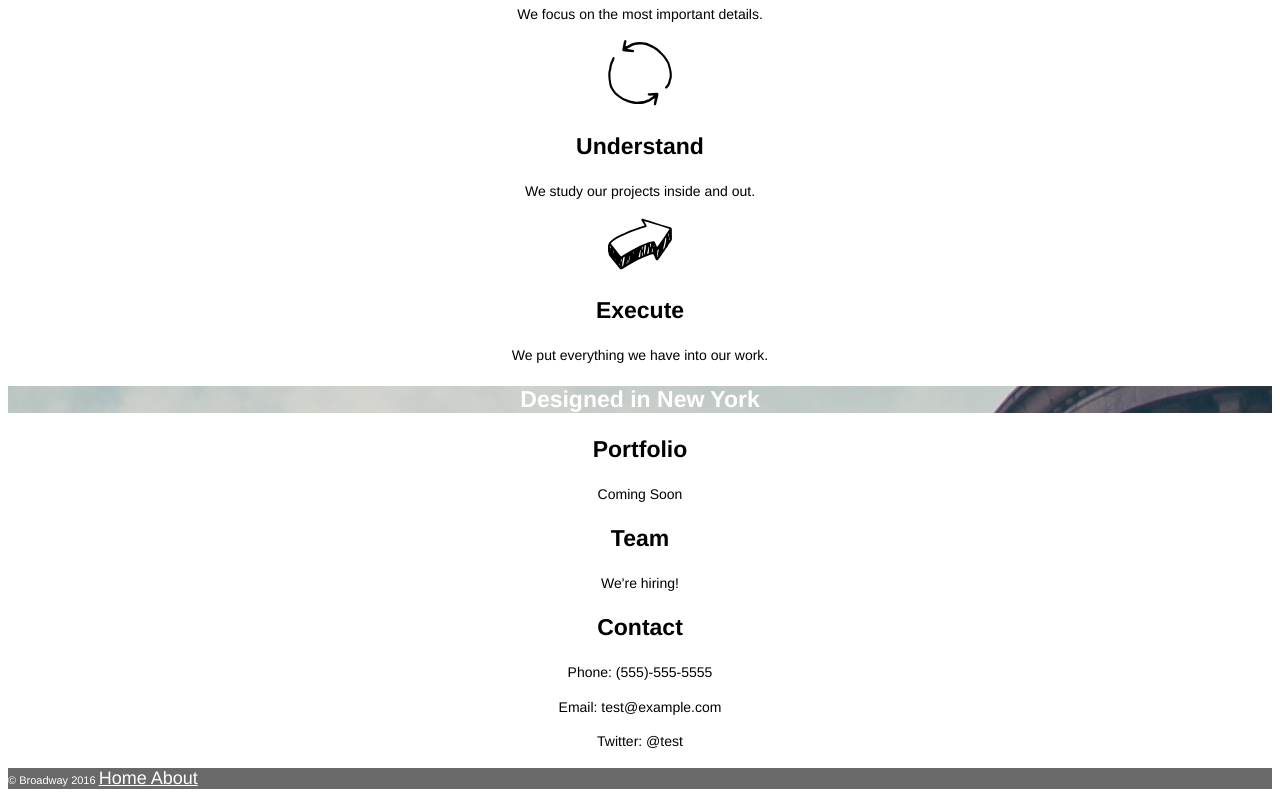
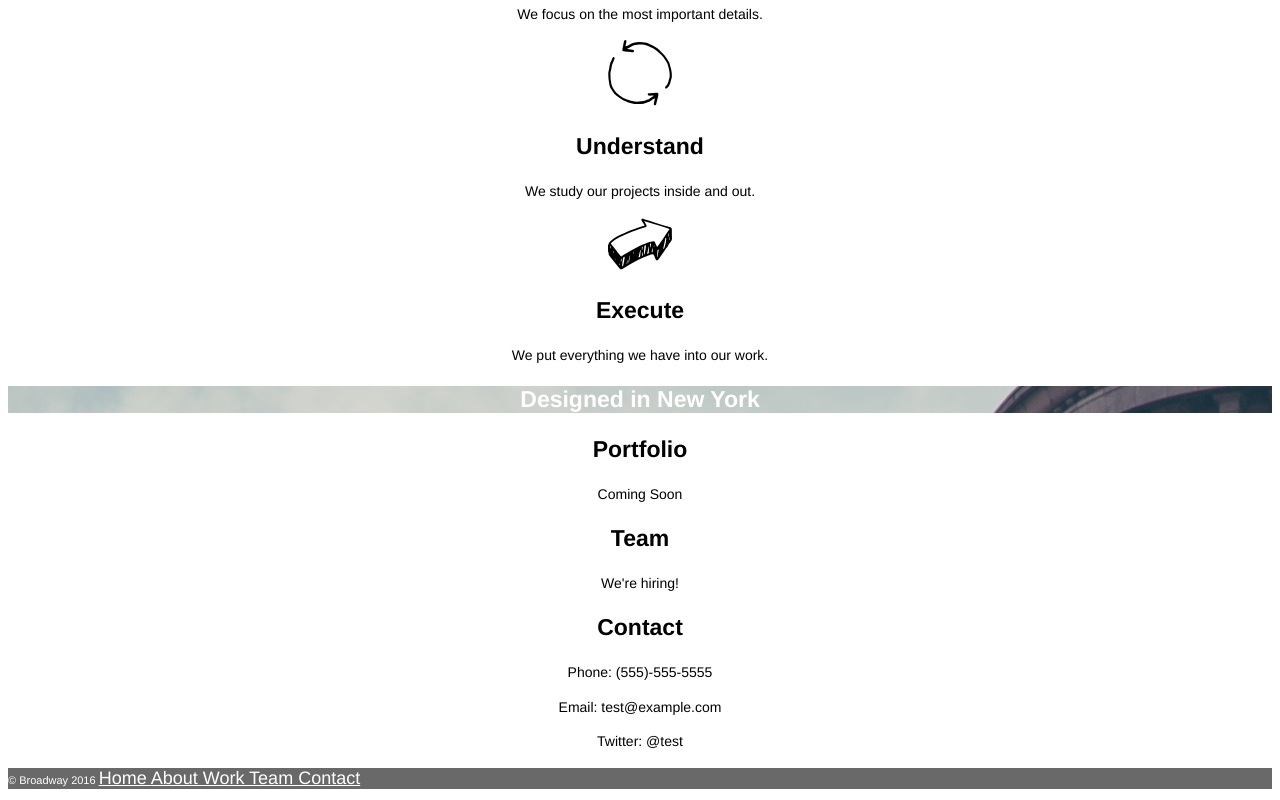
Before and after one commit to dscottjr/broadway, a plain HTML site: page index.html in a window 1280 px wide. Shown: the part 565-1365 px from the top of the page. Drawn offline with Linux system fonts and the light colour scheme.

Commit message:
Hopefully complete

```diff
--- a/index.html
+++ b/index.html
@@ -51,7 +51,7 @@
 </div>
 
 <div id="footer">
-  <p class="copyright">© Broadway 2016 <a href="">Home </a><a href="">About </a>
+  <p class="copyright">© Broadway 2016 <a href="">Home </a><a href="">About </a><a href="">Work </a><a href="">Team </a><a href="">Contact </a>
 
   </p>
 
```
